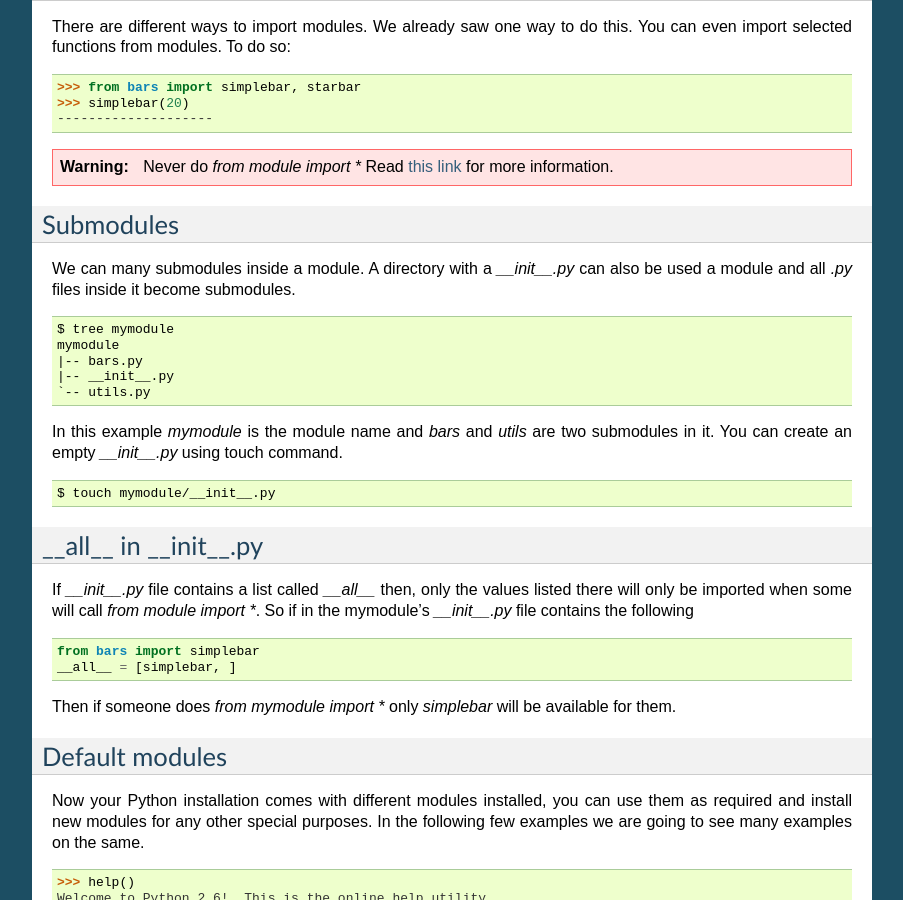
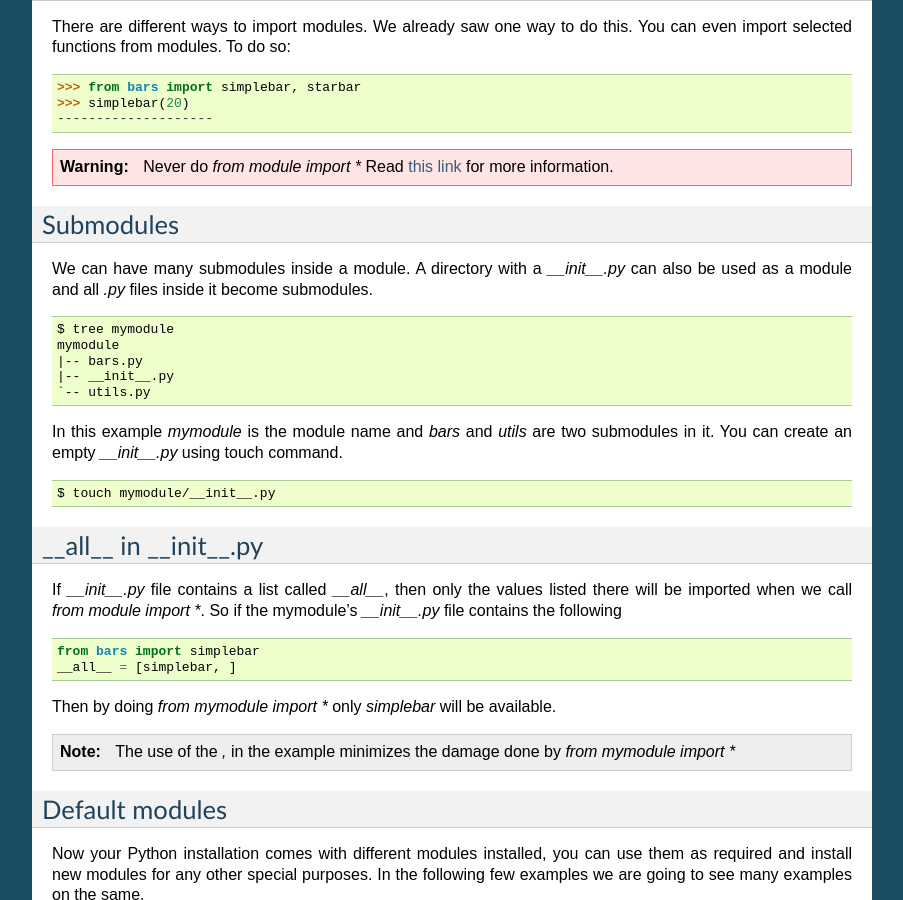
Before and after one commit to kushaldas/pym, a Sphinx documentation site: the page built from docs/modules.rst, in a window 1280 px wide and 900 px high, scrolled down 1092 px. Shown: the whole window, without its empty margins (198-1101 px from the left). Built offline with Sphinx 7.4.7, drawn with Linux system fonts in a browser that asks for light colours; formulas are drawn with MathJax 3.

Commit message:
Typo fixes

```diff
--- a/docs/modules.rst
+++ b/docs/modules.rst
@@ -78,7 +78,7 @@ There are different ways to import modules. We already saw one way to do this. Y
 Submodules
 ==========
 
-We can many submodules inside a module. A directory with a *__init__.py* can also be used a module and all *.py* files inside it become submodules.
+We can have many submodules inside a module. A directory with a *__init__.py* can also be used as a module and all *.py* files inside it become submodules.
 
 ::
 
@@ -98,16 +98,17 @@ In this example *mymodule* is the module name and *bars* and *utils* are two sub
 __all__ in __init__.py
 =======================
 
-If `__init__.py` file contains a list called `__all__` then, only the values listed there will only
-be imported when some will call `from module import *`. So if in the mymodule's `__init__.py`
+If `__init__.py` file contains a list called `__all__`, then only the values listed there will
+be imported when we call `from module import *`. So if the mymodule's `__init__.py`
 file contains the following
 ::
 
     from bars import simplebar
     __all__ = [simplebar, ]
 
-Then if someone does `from mymodule import *` only `simplebar` will be available for them.
+Then by doing `from mymodule import *` only `simplebar` will be available.
 
+.. note:: The use of the *,* in the example minimizes the damage done by *from mymodule import \**
 
 Default modules
 ===============
```
